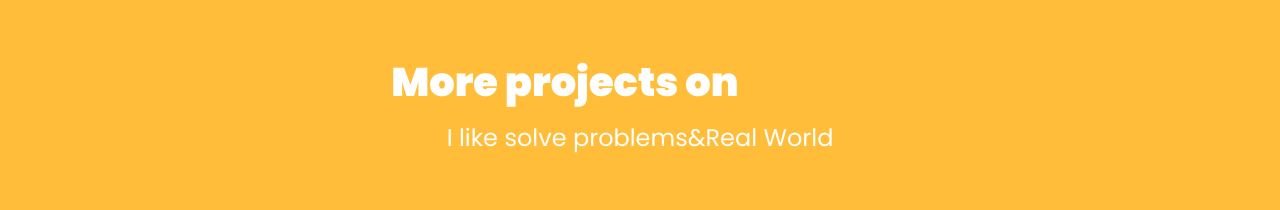
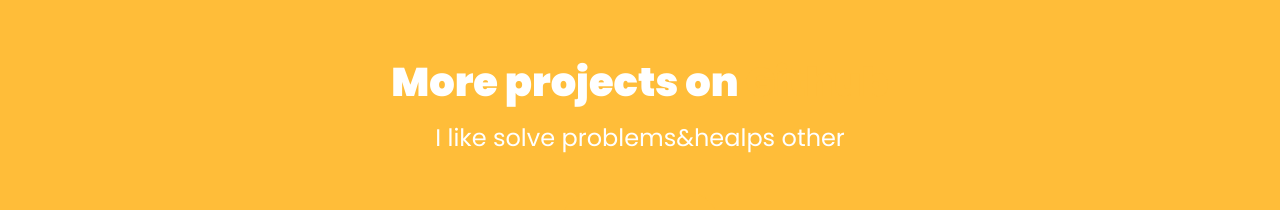
Before and after one commit to aditi-122/Portfolio, a plain HTML site: page index.html in a window 1280 px wide. Shown: the part 3320-3530 px from the top of the page. Drawn offline with Linux system fonts and the light colour scheme; files whose address does not match are found by name.

Commit message:
Update index.html

```diff
--- a/index.html
+++ b/index.html
@@ -395,7 +395,7 @@
 				<div class="row justify-content-center">
 					<div class="col-md-7 ftco-animate text-center">
 						<h2>More projects on<span> Github  </span> </h2>
-						<div class="heading"> <h4>I like solve problems&amp;Real World </h4>
+						<div class="heading"> <h4>I like solve problems&amp;healps other </h4>
 						<br>
 						<p><a href="https://github.com/aditi-122" class="btn btn-primary py-3 px-5">GitHub</a></p>
 						</div>
```
